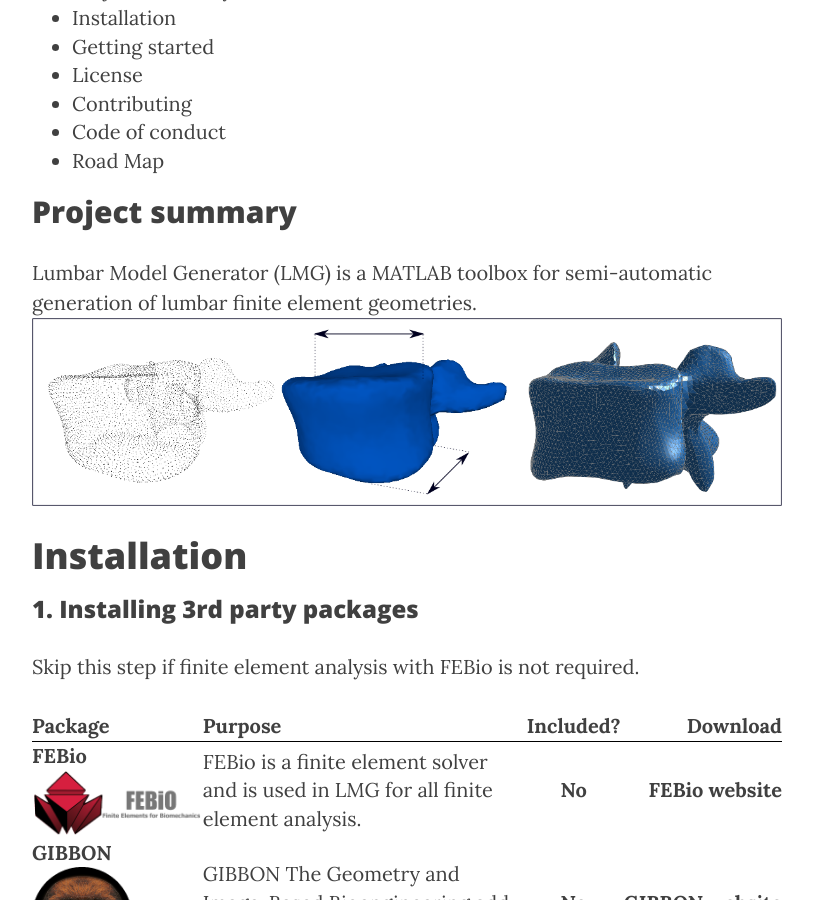
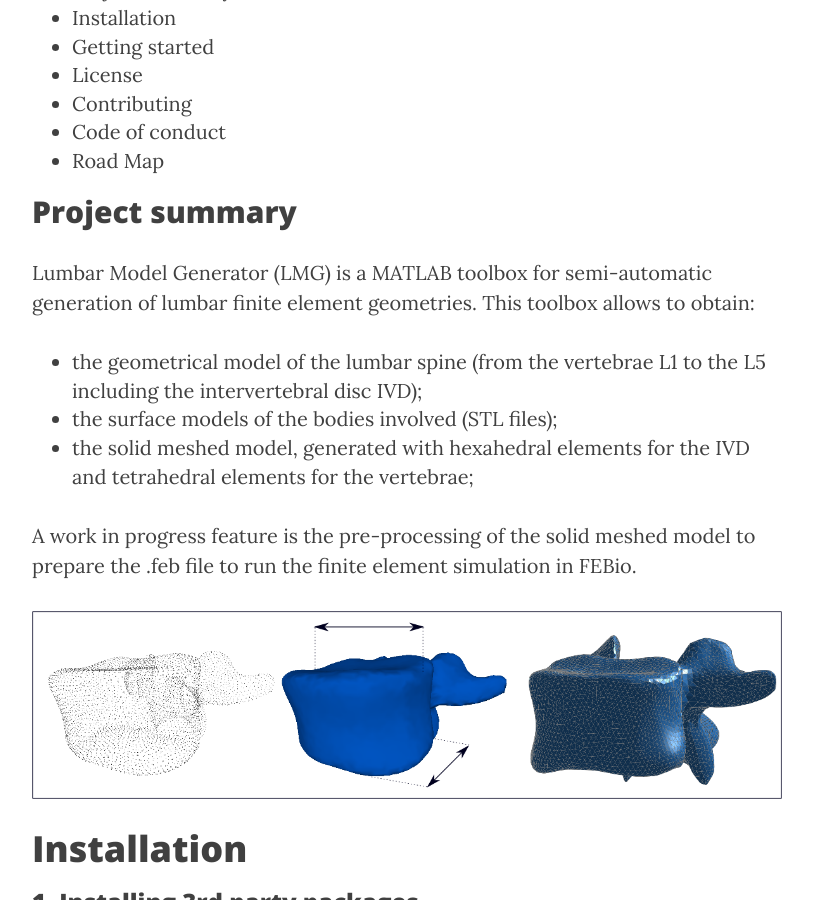
Before and after one commit to CELavecchia/LMG, a Jekyll site: the page built from docs/About.md, in a window 1280 px wide and 900 px high, scrolled down 713 px. Shown: the whole window, without its empty margins (233-1046 px from the left). Built offline with Jekyll 4.4.1, drawn with Linux system fonts in a browser that asks for light colours; nearby versions of some CDN libraries.

Commit message:
description toolbox

```diff
--- a/docs/About.md
+++ b/docs/About.md
@@ -19,6 +19,13 @@ header-img: "img/home-bg.jpg"
 
 ## Project summary <a name="Summary"></a>
 Lumbar Model Generator (LMG) is a MATLAB toolbox for semi-automatic generation of lumbar finite element geometries.
+This toolbox allows to obtain:
+- the geometrical model of the lumbar spine (from the vertebrae L1 to the L5 including the intervertebral disc IVD);
+- the surface models of the bodies involved (STL files);
+- the solid meshed model, generated with hexahedral elements for the IVD and tetrahedral elements for the vertebrae;
+
+A work in progress feature is the pre-processing of the solid meshed model to prepare the .feb file to run the finite element simulation in FEBio.
+
 <img src="/img/overview.png" alt="LMG overview" width="100%">
 
 # Installation <a name="Installation"></a>
```
